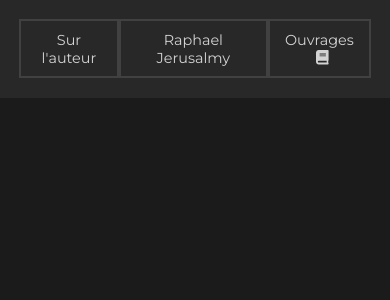
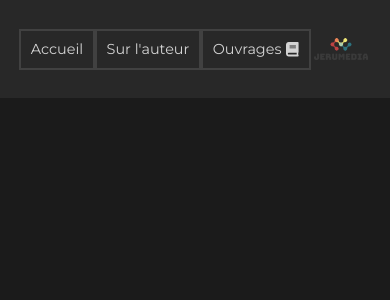
Before and after one commit to Darkamui/jerusalmy, a React (Create React App) app: page /1 in a window 390 px wide. Shown: the top 300 px of the page. Built offline with nearby package versions, Linux system fonts and the light colour scheme.

Commit message:
cssUpdates

```diff
--- a/src/App.js
+++ b/src/App.js
@@ -20,6 +20,7 @@
 	return (
 		<div>
 			<Nav libraryStatus={libraryStatus} setLibraryStatus={setLibraryStatus} />
+
 			<AnimatePresence exitBeforeEnter>
 				<Switch location={location} key={location.pathname}>
 					<Route path='/' exact>
--- a/src/components/Nav.js
+++ b/src/components/Nav.js
@@ -1,18 +1,25 @@
-import React from 'react';
-import {Link} from 'react-router-dom';
-import {FontAwesomeIcon} from '@fortawesome/react-fontawesome';
-import {faBook} from '@fortawesome/free-solid-svg-icons';
-
+import React from "react";
+import { Link } from "react-router-dom";
+import { FontAwesomeIcon } from "@fortawesome/react-fontawesome";
+import { faBook } from "@fortawesome/free-solid-svg-icons";
+import logo from "../img/jerumedia2.png";
 
 export default function Nav() {
-    return (
-        <nav>
-            <Link to="/auteur" className="link">Sur l'auteur</Link>
-            <Link to="/" className="link">Raphael Jerusalmy</Link>
-            <Link className="link" to ="/ouvrages">Ouvrages
-
-            <FontAwesomeIcon className="icon" icon={faBook}/>
-            </Link>
-        </nav>
-    )
+	return (
+		<nav>
+			<Link to='/' className='link'>
+				Accueil
+			</Link>
+			<Link to='/auteur' className='link'>
+				Sur l'auteur
+			</Link>
+			<Link className='link' to='/ouvrages'>
+				Ouvrages
+				<FontAwesomeIcon className='icon' icon={faBook} />
+			</Link>
+			<div className='jerumedia'>
+				<img src={logo} className='' alt='JeruMedia Company Logo' />
+			</div>
+		</nav>
+	);
 }
--- a/src/styles/_nav.scss
+++ b/src/styles/_nav.scss
@@ -26,8 +26,8 @@
 	@media (max-width: 1200px) {
 		padding: 2rem 2rem;
 		text-align: center;
-		img {
-			margin-top: 25px;
-		}
+		// img {
+		// 	margin-top: 25px;
+		// }
 	}
 }
--- a/src/styles/app.scss
+++ b/src/styles/app.scss
@@ -49,6 +49,25 @@
 	position: absolute;
 	left: 0;
 	z-index: -1;
+}
+
+.jerumedia {
+	display: flex;
+	justify-content: center;
+	align-items: center;
+	img {
+		max-width: 100px;
+	}
+	@media (max-width: 1600px) {
+		img {
+			max-width: 75px;
+		}
+	}
+	@media (max-width: 1100px) {
+		img {
+			max-width: 60px;
+		}
+	}
 }
 
 .intro {
```
Also changed, not shown: src/img/jerumedia2.png (added), 1 other file (tests, documents, lock files or other folders).
